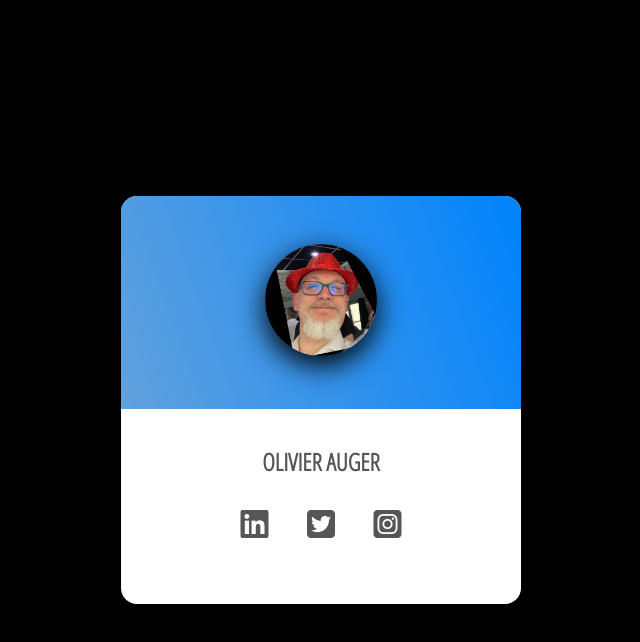
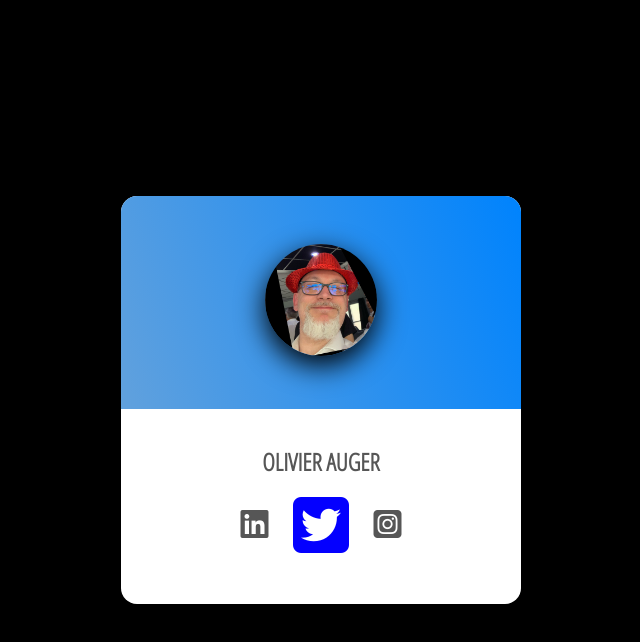
Before and after one commit to oauger/oauger.github.io, a plain HTML site: page index.html in a window 1280 px wide. In both pictures the pointer is over the link 640 px from the left and 523 px from the top of the page. Shown: the whole page, without its empty margins (319-959 px from the left). Drawn offline with Linux system fonts and the light colour scheme.

Commit message:
add a:hover style to twitter

```diff
--- a/style-template.css
+++ b/style-template.css
@@ -84,6 +84,11 @@ a:last-child{
 	transform: scale(2,2);
 }
 
+.twitter:hover{
+	color:rgb(4, 0, 255);
+	transform: scale(2,2);
+}
+
 .facebook:hover{
 	color:rgb(4, 0, 255);
 	transform: scale(2,2);
--- a/style.css
+++ b/style.css
@@ -84,6 +84,11 @@ a:last-child{
 	transform: scale(2,2);
 }
 
+.twitter:hover{
+	color:rgb(4, 0, 255);
+	transform: scale(2,2);
+}
+
 .facebook:hover{
 	color:rgb(4, 0, 255);
 	transform: scale(2,2);
```
